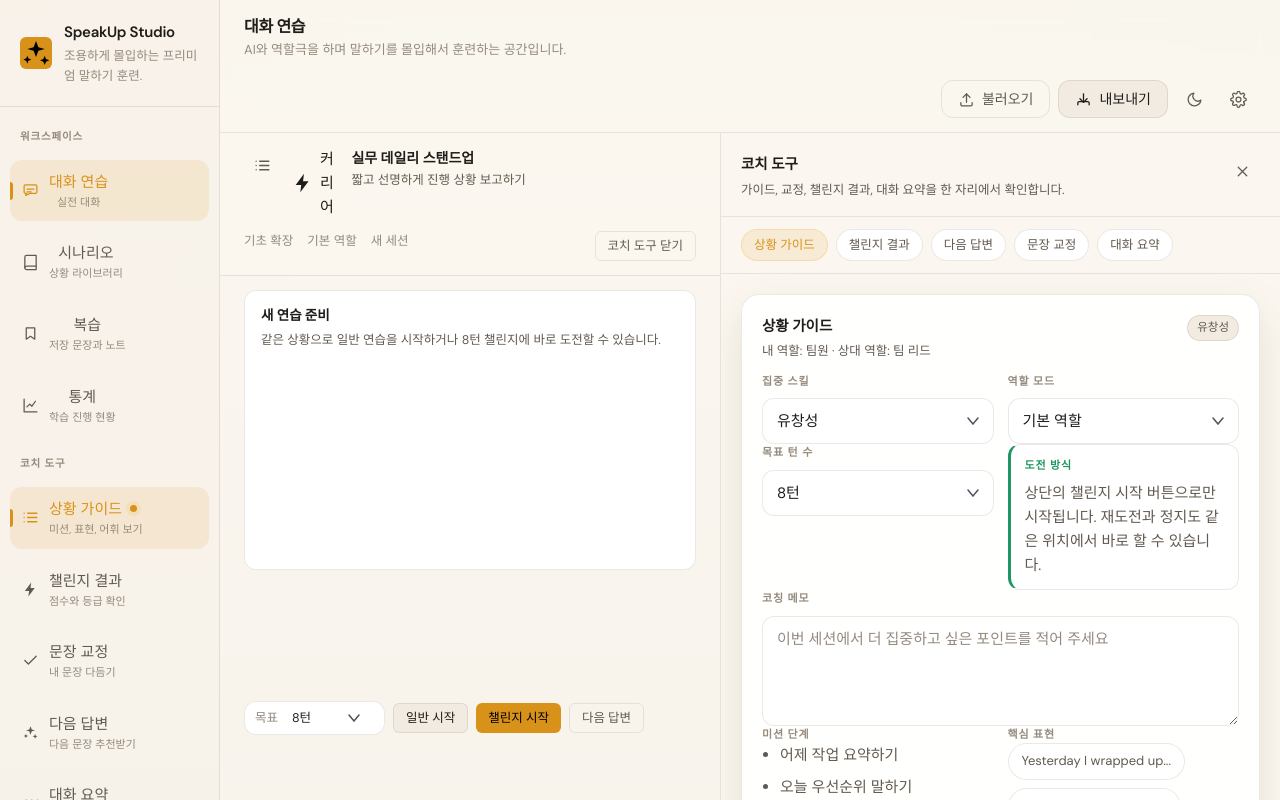
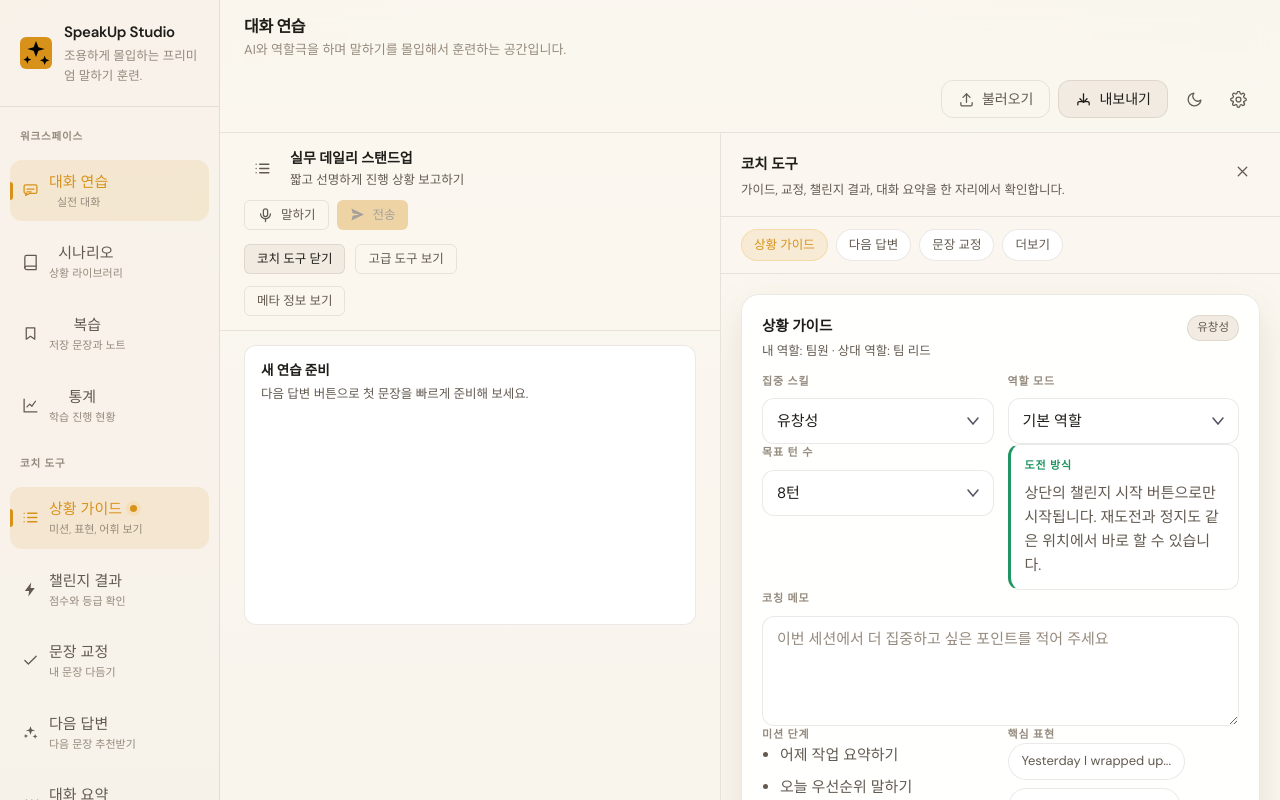
Before and after one commit to alibowbow/engspeakup, a React (Vite) app: page / in a window 1280 px wide. Both pictures are taken after a click on the button "코치 도구". Built offline with nearby package versions, Linux system fonts and the light colour scheme.

Commit message:
Refactor practice header hierarchy and simplify panel navigation

```diff
--- a/src/App.tsx
+++ b/src/App.tsx
@@ -179,11 +179,12 @@ const CHALLENGE_SUBSCORE_LABELS: Record<keyof ChallengeReview['subscores'], stri
 };
 const PRACTICE_PANEL_TABS: Array<{ id: PracticePanelTab; label: string }> = [
   { id: 'guide', label: '상황 가이드' },
-  { id: 'challenge', label: '챌린지 결과' },
   { id: 'suggestions', label: '다음 답변' },
   { id: 'analysis', label: '문장 교정' },
+  { id: 'challenge', label: '챌린지 결과' },
   { id: 'recap', label: '대화 요약' },
 ];
+const PRACTICE_PANEL_PRIMARY_TABS: PracticePanelTab[] = ['suggestions', 'guide', 'analysis'];
 const TTS_VOICE_OPTIONS = getGeminiTtsVoices();
 const TTS_VOICE_GROUPS = {
   female: TTS_VOICE_OPTIONS.filter((voice) => voice.group === 'female'),
@@ -781,7 +782,10 @@ export default function App() {
   const [listening, setListening] = useState(false);
   const [showCatalog, setShowCatalog] = useState(false);
   const [showTools, setShowTools] = useState(false);
-  const [practicePanelTab, setPracticePanelTab] = useState<PracticePanelTab>('guide');
+  const [practicePanelTab, setPracticePanelTab] = useState<PracticePanelTab>('suggestions');
+  const [showMorePracticeTabs, setShowMorePracticeTabs] = useState(false);
+  const [showAdvancedTools, setShowAdvancedTools] = useState(false);
+  const [showScenarioMeta, setShowScenarioMeta] = useState(false);
   const [showSettings, setShowSettings] = useState(false);
   const [toastVisible, setToastVisible] = useState(true);
   const deferredSearch = useDeferredValue(search);
@@ -834,8 +838,11 @@ export default function App() {
   const hasCurrentScenarioSession = Boolean(activeSession && activeSession.scenarioId === selectedScenarioId);
   const hasCurrentMessages = Boolean(hasCurrentScenarioSession && activeSession?.messages.length);
   const suggestionChips = (bundle?.suggestions.length ? bundle.suggestions : currentScenario.warmups).slice(0, 3);
+  const primaryPracticeTabs = PRACTICE_PANEL_TABS.filter((tab) => PRACTICE_PANEL_PRIMARY_TABS.includes(tab.id));
+  const secondaryPracticeTabs = PRACTICE_PANEL_TABS.filter((tab) => !PRACTICE_PANEL_PRIMARY_TABS.includes(tab.id));
   const openPracticePanel = (tab: PracticePanelTab) => {
     setPracticePanelTab(tab);
+    setShowMorePracticeTabs(!PRACTICE_PANEL_PRIMARY_TABS.includes(tab));
     setShowTools(true);
   };
   const togglePracticePanel = (tab: PracticePanelTab) => {
@@ -1614,7 +1621,8 @@ export default function App() {
           {view === 'practice' && (
             <div className={`practice-shell ${showTools ? 'practice-shell--tools' : ''}`}>
               <section className="conversation-layout">
-                <div className="scenario-bar">
+                <div className="scenario-bar scenario-bar--tiered">
+                  <div className="scenario-tier scenario-tier--primary">
                     <button
                       type="button"
                       className="btn btn-icon"
@@ -1623,23 +1631,70 @@ export default function App() {
                     >
                       <Icon name="list" />
                     </button>
-                  <span className="scenario-badge">
-                    <Icon name="bolt" />
-                    {labelCategory(currentScenario.category)}
-                  </span>
                     <div className="scenario-summary">
                       <div className="scenario-title">{currentScenario.title}</div>
                       <div className="scenario-caption">{currentScenario.subtitle}</div>
                     </div>
-                  <div className="scenario-meta">
+                    <div className="scenario-primary-actions">
+                      <button type="button" className="btn btn-ghost btn-sm" onClick={voiceInput} disabled={busy === 'challenge'}>
+                        <Icon name="mic" />
+                        말하기
+                      </button>
+                      <button
+                        type="button"
+                        className="btn btn-primary btn-sm"
+                        disabled={busy === 'chat' || busy === 'challenge' || !composer.trim()}
+                        onClick={() => void send()}
+                      >
+                        <Icon name="send" />
+                        전송
+                      </button>
+                    </div>
+                  </div>
+
+                  <div className="scenario-tier scenario-tier--tools">
+                    <button type="button" className="btn btn-secondary btn-sm" onClick={() => togglePracticePanel('guide')}>
+                      {showTools ? '코치 도구 닫기' : readyPracticeToolCount ? `코치 도구 ${readyPracticeToolCount}` : '코치 도구'}
+                    </button>
+                    <button
+                      type="button"
+                      className="btn btn-ghost btn-sm"
+                      onClick={() => setShowAdvancedTools((current) => !current)}
+                    >
+                      {showAdvancedTools ? '고급 도구 숨기기' : '고급 도구 보기'}
+                    </button>
+                    {showAdvancedTools && (
+                      <div className="advanced-tool-actions">
+                        <button type="button" className="btn btn-ghost btn-sm" onClick={analyze} disabled={busy === 'analysis' || busy === 'challenge'}>
+                          {busy === 'analysis' ? '교정 중...' : '문장 교정'}
+                        </button>
+                        <button type="button" className="btn btn-ghost btn-sm" onClick={recap} disabled={busy === 'recap' || busy === 'challenge'}>
+                          {busy === 'recap' ? '정리 중...' : '대화 요약'}
+                        </button>
+                        <button
+                          type="button"
+                          className="btn btn-ghost btn-sm"
+                          onClick={activeChallenge.enabled ? retryChallenge : startChallenge}
+                          disabled={busy === 'challenge'}
+                        >
+                          {activeChallenge.enabled ? '챌린지 재도전' : '챌린지 시작'}
+                        </button>
+                      </div>
+                    )}
+                  </div>
+
+                  <div className="scenario-tier scenario-tier--meta">
+                    <button type="button" className="btn btn-ghost btn-sm" onClick={() => setShowScenarioMeta((current) => !current)}>
+                      {showScenarioMeta ? '메타 정보 접기' : '메타 정보 보기'}
+                    </button>
+                    {showScenarioMeta && (
+                      <div className="scenario-meta scenario-meta--collapsible">
+                        <span>{labelCategory(currentScenario.category)}</span>
                         <span>{labelDifficulty(currentScenario.difficulty)}</span>
                         <span>{labelRoleplayMode(roleplayMode)}</span>
                         <span>{activeChallenge.enabled ? `챌린지 ${activeChallenge.userTurns}/${activeChallenge.targetTurns}턴` : hasCurrentMessages ? `${activeSession?.messages.length ?? 0}턴 진행` : '새 세션'}</span>
                       </div>
-                  <div className="scenario-bar-actions">
-                    <button type="button" className="btn btn-ghost btn-sm" onClick={() => togglePracticePanel('guide')}>
-                      {showTools ? '코치 도구 닫기' : readyPracticeToolCount ? `코치 도구 ${readyPracticeToolCount}` : '코치 도구'}
-                    </button>
+                    )}
                   </div>
                 </div>
 
@@ -1665,7 +1720,7 @@ export default function App() {
                             ? `${activeChallenge.userTurns}/${activeChallenge.targetTurns}턴 진행 중 · 종료 후 AI가 100점 만점으로 최종 평가합니다.`
                             : hasCurrentMessages
                               ? `현재 대화 ${activeSession?.messages.length ?? 0}턴 · 필요하면 바로 비우고 다시 시작할 수 있습니다.`
-                          : `같은 상황으로 일반 연습을 시작하거나 ${challengeTargetTurns}턴 챌린지에 바로 도전할 수 있습니다.`}
+                              : `다음 답변 버튼으로 첫 문장을 빠르게 준비해 보세요.`}
                     </div>
                   </div>
 
@@ -1704,30 +1759,8 @@ export default function App() {
                         일반 시작
                       </button>
                     )}
-
-                    {activeChallenge.enabled ? (
-                      <>
-                        <button type="button" className="btn btn-primary btn-sm" onClick={retryChallenge} disabled={busy === 'challenge'}>
-                          재도전
-                        </button>
-                        <button type="button" className="btn btn-ghost btn-sm" onClick={stopChallenge} disabled={busy === 'challenge'}>
-                          챌린지 정지
-                        </button>
-                      </>
-                    ) : (
-                      <button type="button" className="btn btn-primary btn-sm" onClick={startChallenge} disabled={busy === 'challenge'}>
-                        챌린지 시작
-                      </button>
-                    )}
-
                     <button type="button" className="btn btn-ghost btn-sm" onClick={suggest} disabled={busy === 'suggestions' || busy === 'challenge'}>
                       {busy === 'suggestions' ? '생성 중...' : '다음 답변'}
-                    </button>
-                    <button type="button" className="btn btn-ghost btn-sm" onClick={analyze} disabled={busy === 'analysis' || busy === 'challenge'}>
-                      {busy === 'analysis' ? '교정 중...' : '문장 교정'}
-                    </button>
-                    <button type="button" className="btn btn-ghost btn-sm" onClick={recap} disabled={busy === 'recap' || busy === 'challenge'}>
-                      {busy === 'recap' ? '정리 중...' : '대화 요약'}
                     </button>
                   </div>
                 </div>
@@ -1802,12 +1835,9 @@ export default function App() {
                       title="새 대화 연습을 시작해 보세요"
                       description={currentScenario.challenge}
                       action={
-                        <div className="empty-actions">
-                          <button type="button" className="btn btn-secondary" onClick={() => startFreshSession({ challenge: false })}>
-                            일반 시작
-                          </button>
-                          <button type="button" className="btn btn-primary" onClick={startChallenge}>
-                            챌린지 시작
+                        <div className="empty-actions empty-actions--single">
+                          <button type="button" className="btn btn-primary" onClick={() => startFreshSession({ challenge: false })}>
+                            지금 시작하기
                           </button>
                         </div>
                       }
@@ -1926,19 +1956,45 @@ export default function App() {
                   </div>
 
                   <div className="practice-panel-tabs" role="tablist" aria-label="도구 패널 탭">
-                    {PRACTICE_PANEL_TABS.map((tab) => (
+                    {primaryPracticeTabs.map((tab) => (
                       <button
                         key={tab.id}
                         type="button"
                         role="tab"
                         aria-selected={practicePanelTab === tab.id}
                         className={`practice-panel-tab ${practicePanelTab === tab.id ? 'active' : ''}`}
+                        onClick={() => {
+                          setPracticePanelTab(tab.id);
+                          setShowMorePracticeTabs(false);
+                        }}
+                      >
+                        {tab.label}
+                      </button>
+                    ))}
+                    <button
+                      type="button"
+                      className={`practice-panel-tab ${showMorePracticeTabs ? 'active' : ''}`}
+                      aria-expanded={showMorePracticeTabs}
+                      onClick={() => setShowMorePracticeTabs((current) => !current)}
+                    >
+                      더보기
+                    </button>
+                  </div>
+
+                  {showMorePracticeTabs && (
+                    <div className="practice-panel-more-tabs">
+                      {secondaryPracticeTabs.map((tab) => (
+                        <button
+                          key={tab.id}
+                          type="button"
+                          className={`practice-panel-tab ${practicePanelTab === tab.id ? 'active' : ''}`}
                           onClick={() => setPracticePanelTab(tab.id)}
                         >
                           {tab.label}
                         </button>
                       ))}
                     </div>
+                  )}
 
                   <div className="practice-panel-body">
                     {practicePanelTab === 'guide' && (
--- a/src/styles.css
+++ b/src/styles.css
@@ -216,12 +216,12 @@ button, input, textarea, select { font: inherit; }
   margin: 0 4px;
   padding: 14px;
   text-align: left;
-  background: linear-gradient(180deg, rgba(245, 166, 35, 0.1), rgba(245, 166, 35, 0.04));
-  border: 1px solid rgba(245, 166, 35, 0.14);
+  background: var(--bg-2);
+  border: 1px solid var(--border);
   box-shadow: inset 0 1px 0 rgba(255, 255, 255, 0.04);
 }
 
-.sidebar-spotlight:hover { transform: translateY(-1px); border-color: rgba(245, 166, 35, 0.24); }
+.sidebar-spotlight:hover { transform: translateY(-1px); border-color: var(--border-hi); }
 .sidebar-spotlight strong { display: block; margin: 10px 0 6px; font-size: 14px; color: var(--text-1); }
 .sidebar-spotlight p { font-size: 12.5px; color: var(--text-2); }
 
@@ -365,7 +365,7 @@ button, input, textarea, select { font: inherit; }
   font-weight: 500;
 }
 
-.badge-accent { background: var(--accent-dim); color: var(--accent); border: 1px solid rgba(245, 166, 35, 0.2); }
+.badge-accent { background: var(--bg-3); color: var(--text-2); border: 1px solid var(--border); }
 .badge-neutral { background: var(--bg-3); color: var(--text-2); border: 1px solid var(--border); }
 
 .practice-shell {
@@ -386,12 +386,25 @@ button, input, textarea, select { font: inherit; }
 
 .scenario-bar {
   display: flex;
-  align-items: center;
-  gap: 12px;
+  flex-direction: column;
+  gap: 10px;
   padding: 14px 40px;
   border-bottom: 1px solid var(--border);
   background: var(--topbar-strong);
 }
+
+.scenario-bar--tiered { align-items: stretch; }
+
+.scenario-tier {
+  display: flex;
+  align-items: center;
+  gap: 10px;
+  flex-wrap: wrap;
+}
+
+.scenario-tier--primary { justify-content: space-between; }
+.scenario-tier--tools { padding-top: 4px; }
+.scenario-tier--meta { padding-top: 2px; }
 
 .scenario-badge { display: inline-flex; align-items: center; gap: 6px; }
 .scenario-summary { min-width: 0; flex: 1 1 260px; }
@@ -399,8 +412,18 @@ button, input, textarea, select { font: inherit; }
 .scenario-caption, .card-subtitle, .form-hint, .toggle-desc, .analysis-sentence, .card-copy { color: var(--text-2); }
 .scenario-meta, .catalog-meta, .message-time { color: var(--text-3); }
 .scenario-caption { font-size: 12.5px; }
-.scenario-meta { display: flex; gap: 16px; margin-left: auto; font-size: 12.5px; white-space: nowrap; }
-.scenario-bar-actions { display: flex; align-items: center; gap: 8px; }
+.scenario-primary-actions,
+.advanced-tool-actions,
+.scenario-meta--collapsible {
+  display: inline-flex;
+  align-items: center;
+  gap: 8px;
+  flex-wrap: wrap;
+}
+.scenario-meta--collapsible {
+  margin-top: 4px;
+  font-size: 12.5px;
+}
 
 .practice-toolbar {
   align-items: stretch;
@@ -408,7 +431,7 @@ button, input, textarea, select { font: inherit; }
   gap: 14px;
   padding: 14px 40px;
   border-bottom: 1px solid var(--border);
-  background: color-mix(in srgb, var(--bg-1) 80%, transparent);
+  background: color-mix(in srgb, var(--bg-1) 86%, transparent);
 }
 
 .session-state-card {
@@ -421,8 +444,8 @@ button, input, textarea, select { font: inherit; }
 }
 
 .session-state-card--challenge {
-  background: var(--accent-dim);
-  border-color: rgba(245, 166, 35, 0.24);
+  background: color-mix(in srgb, var(--accent-dim) 45%, var(--bg-2));
+  border-color: var(--border-hi);
 }
 
 .session-state-title {
@@ -475,16 +498,14 @@ button, input, textarea, select { font: inherit; }
 }
 
 .analysis-spotlight-card--accent {
-  border-color: rgba(245, 166, 35, 0.24);
-  background: rgba(245, 166, 35, 0.09);
+  border-color: var(--border-hi);
+  background: var(--bg-2);
 }
 
 .challenge-result-card {
   margin: 0;
-  border-color: rgba(245, 166, 35, 0.22);
-  background:
-    linear-gradient(180deg, rgba(245, 166, 35, 0.08), rgba(245, 166, 35, 0.03)),
-    var(--panel-bg);
+  border-color: var(--border);
+  background: var(--panel-bg);
 }
 
 .challenge-result-head,
@@ -844,6 +865,14 @@ button, input, textarea, select { font: inherit; }
   overflow-x: auto;
 }
 
+
+.practice-panel-more-tabs {
+  display: flex;
+  gap: 8px;
+  padding: 0 20px 12px;
+  border-bottom: 1px solid var(--border);
+  overflow-x: auto;
+}
 .practice-panel-tab {
   display: inline-flex;
   align-items: center;
@@ -1066,6 +1095,8 @@ button, input, textarea, select { font: inherit; }
 .toast-title { font-size: 14px; font-weight: 600; }
 .toast-msg { font-size: 12.5px; color: var(--text-2); margin-top: 2px; }
 
+.empty-actions--single .btn { min-width: 180px; }
+
 .empty-state {
   display: flex;
   flex-direction: column;
@@ -1150,16 +1181,9 @@ button, input, textarea, select { font: inherit; }
     min-width: 220px;
   }
 
-  .scenario-meta {
-    margin-left: 0;
+  .scenario-meta--collapsible {
     flex: 1 1 220px;
-    flex-wrap: wrap;
     gap: 8px 14px;
-    white-space: normal;
-  }
-
-  .scenario-bar-actions {
-    margin-left: auto;
   }
 
   .practice-toolbar-actions {
@@ -1212,7 +1236,7 @@ button, input, textarea, select { font: inherit; }
   .chat-feed { padding: 20px 16px; }
   .input-area { padding: 14px 16px 20px; }
   .catalog-popover { margin: 16px 16px 0; }
-  .scenario-meta { display: none; }
+  .scenario-meta--collapsible { display: none; }
   .practice-toolbar-actions { gap: 6px; }
   .practice-toolbar-actions .btn-ghost:last-child { display: none; }
   .toolbar-select { width: 100%; justify-content: space-between; }
```
Lines whose indentation alone changed are shown as unchanged.
